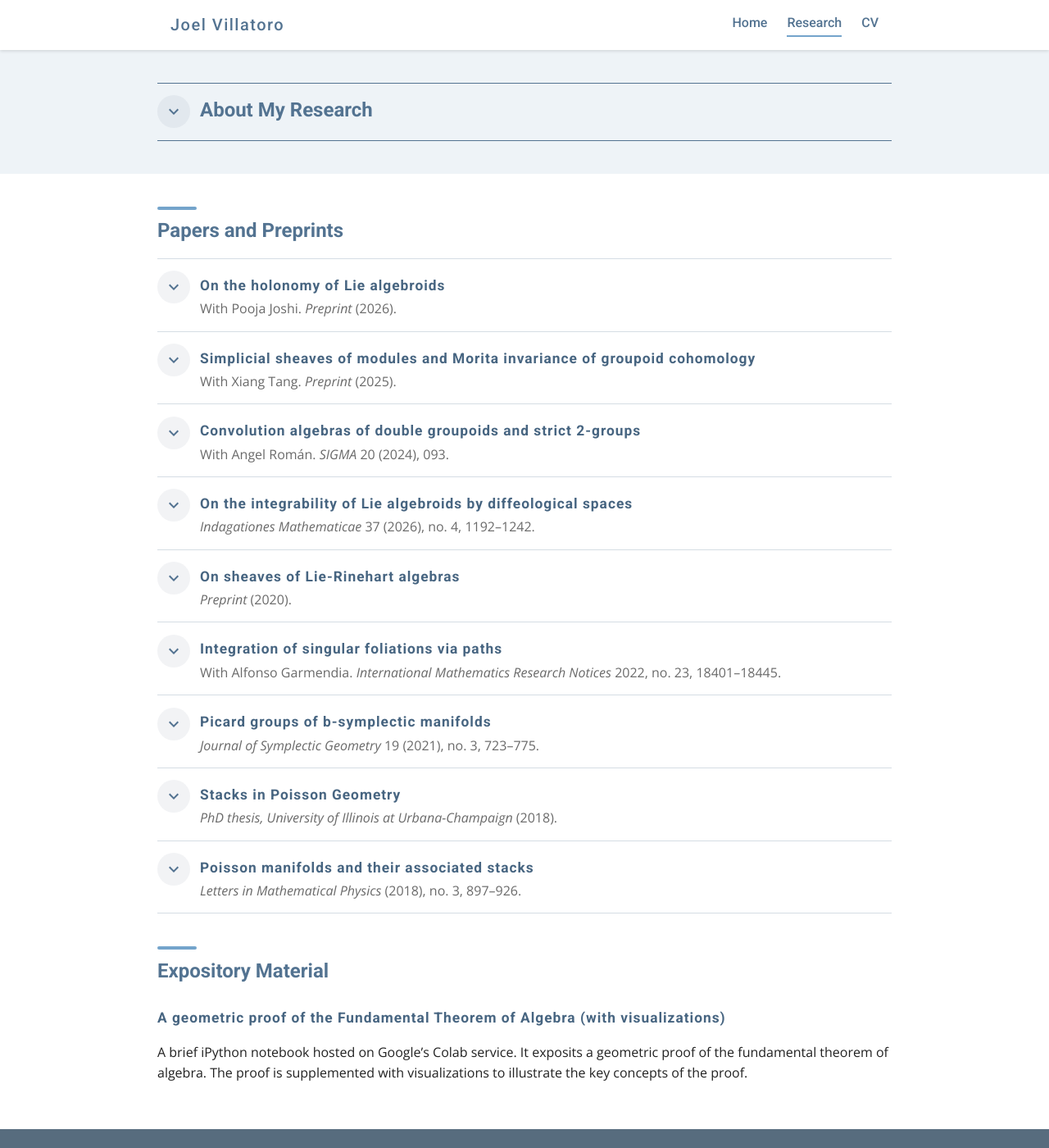
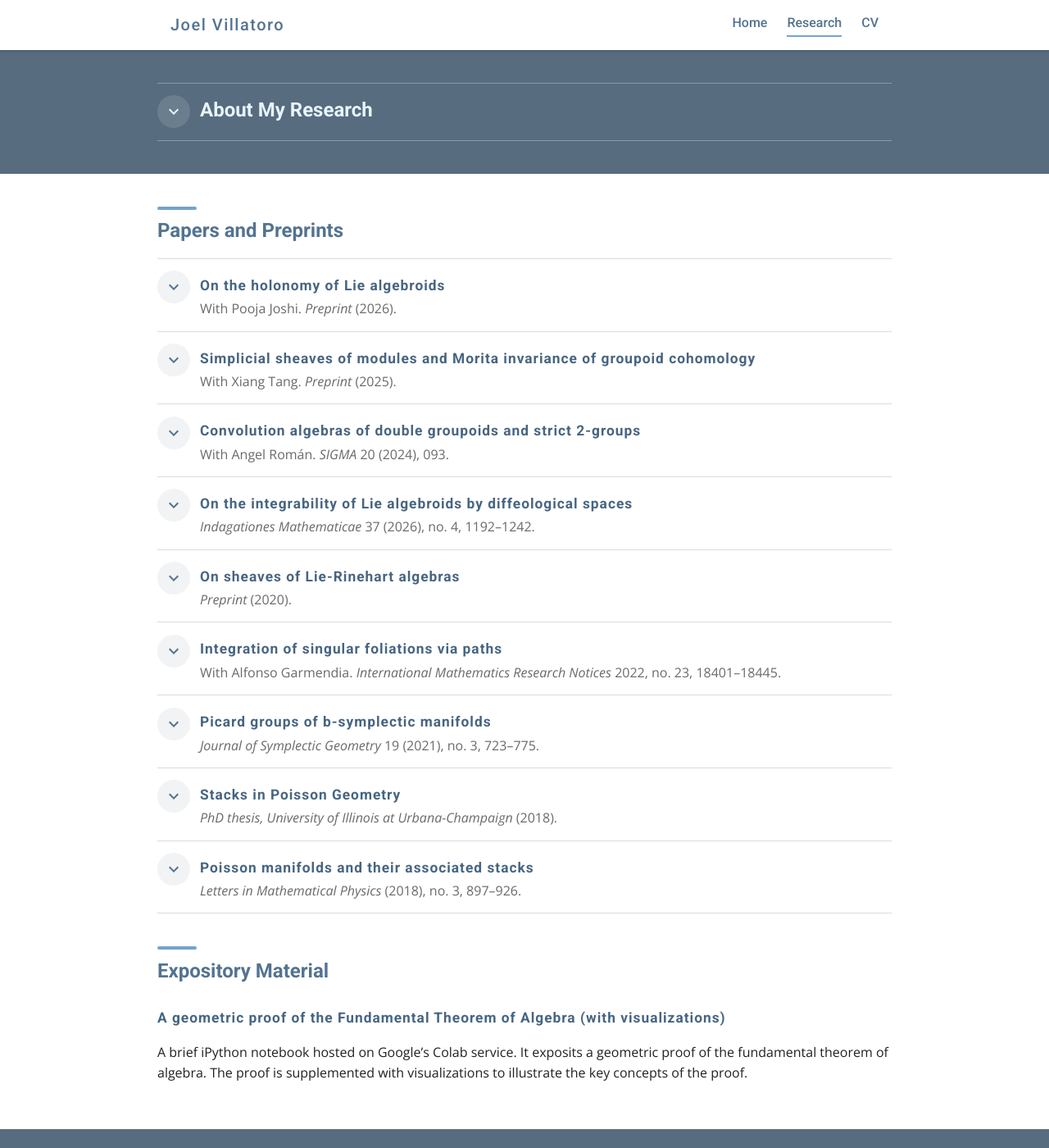
Before and after one commit to JDVillatoro/personal-website, a Jekyll site: the page built from research.md, in a window 1280 px wide and 1400 px high. Shown: the whole window at 82% size. Built offline with Jekyll 4.4.1, drawn with Linux system fonts in a browser that asks for light colours.

Commit message:
About My Research on the dark band, with light chevron and lines
Co-Authored-By: Claude Opus 5.5 <noreply@anthropic.com>

```diff
--- a/assets/css/style.css
+++ b/assets/css/style.css
@@ -13,7 +13,6 @@
   --dark-bg: #576c7e;
   --dark-text: #e8f4ff;
   --rule: #d5dde4;
-  --tint-bg: #eef3f7;
   --width: 56rem;
 }
 
@@ -80,7 +79,6 @@ main {
 }
 .band.dark h1, .band.dark h2, .band.dark h3,
 .band.dark a { color: var(--dark-text); }
-.band.tint { background: var(--tint-bg); }
 
 h1, h2, h3 {
   font-family: Roboto, sans-serif;
@@ -163,6 +161,11 @@ img { max-width: 100%; height: auto; }
 /* The big "About My Research" block: lines in the heading color. */
 .collapsible.section { border-color: var(--heading); }
 .collapsible.section .collapsible-head { padding-top: 0.1rem; }
+/* On a dark band: light lines, chevron and text. */
+.band.dark .collapsible { border-color: rgba(232, 244, 255, 0.35); }
+.band.dark .collapsible-meta { color: rgba(232, 244, 255, 0.8); }
+.band.dark .chevron { fill: var(--dark-text); background: rgba(255, 255, 255, 0.12); }
+.band.dark .collapsible summary:hover .chevron { background: rgba(255, 255, 255, 0.22); }
 
 /* Download link on the CV page, styled like the old site's buttons. */
 .button {
--- a/research.md
+++ b/research.md
@@ -4,7 +4,7 @@ title: Research
 permalink: /research/
 ---
 
-<section class="band tint" markdown="1">
+<section class="band dark" markdown="1">
 
 {% capture nonexperts %}
 My research is motivated by a deep interest in the study of the relationship
```
